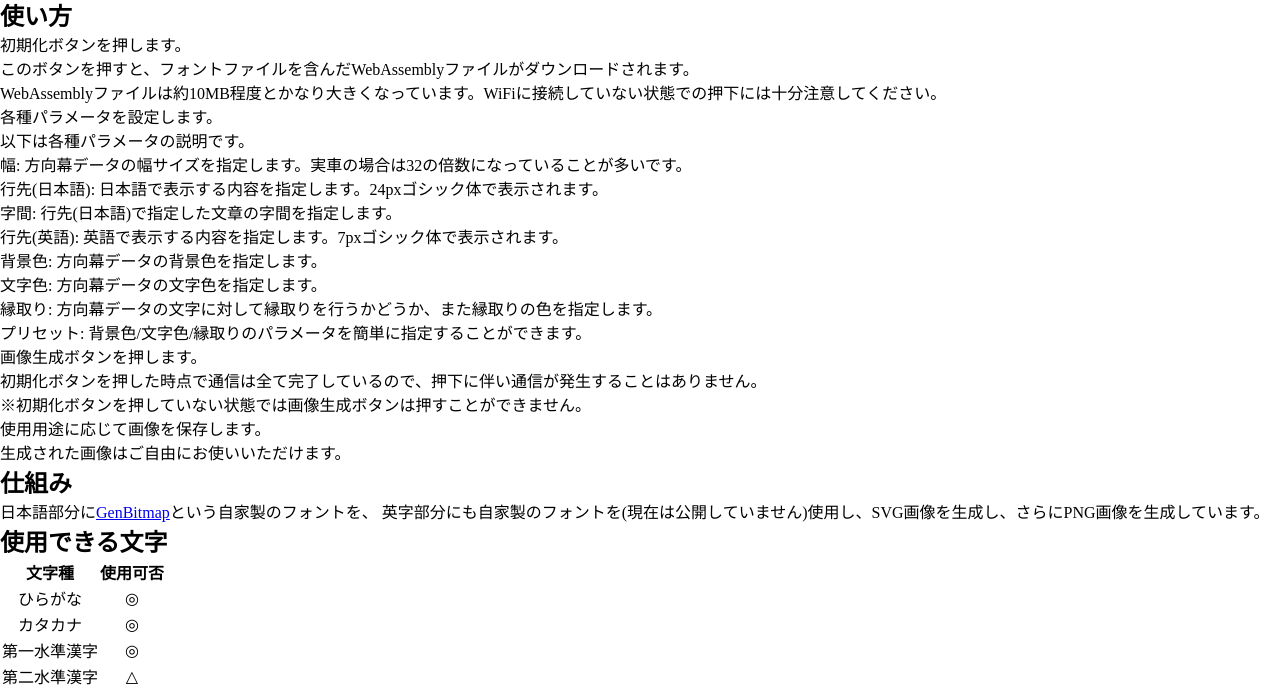
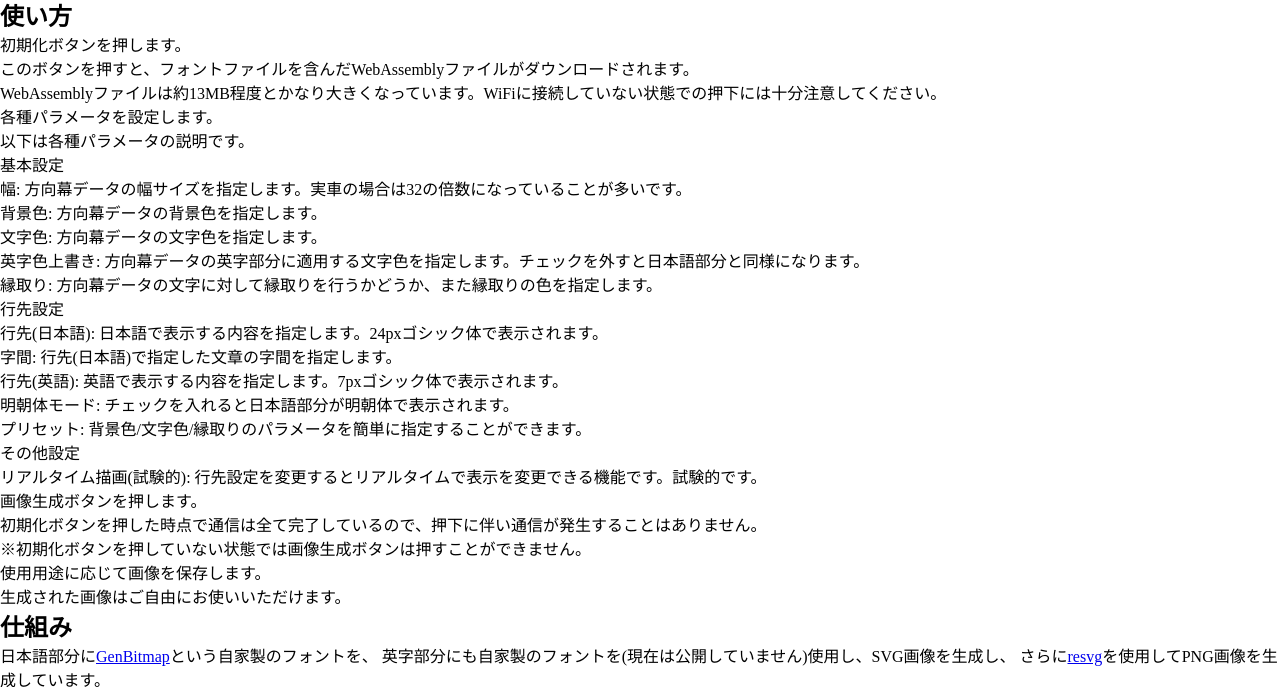
Before and after one commit to akashiyaki01c/LedPngMaker, a plain HTML site: page help.html in a window 1280 px wide. Shown: the part 73-760 px from the top of the page. Drawn offline with Linux system fonts and the light colour scheme; some packages are replaced by stand-ins of ours; files that its build step writes are made by us from their sources.

Commit message:
ヘルプ変更

```diff
--- a/help.html
+++ b/help.html
@@ -19,20 +19,38 @@
 		<li>
 			<p>初期化ボタンを押します。</p>
 			<p>このボタンを押すと、フォントファイルを含んだWebAssemblyファイルがダウンロードされます。</p>
-			<p>WebAssemblyファイルは約10MB程度とかなり大きくなっています。WiFiに接続していない状態での押下には十分注意してください。</p>
+			<p>WebAssemblyファイルは約13MB程度とかなり大きくなっています。WiFiに接続していない状態での押下には十分注意してください。</p>
 		</li>
 		<li>
 			<p>各種パラメータを設定します。</p>
 			<p>以下は各種パラメータの説明です。</p>
 			<ul>
-				<li>幅: 方向幕データの幅サイズを指定します。実車の場合は32の倍数になっていることが多いです。</li>
-				<li>行先(日本語): 日本語で表示する内容を指定します。24pxゴシック体で表示されます。</li>
-				<li>字間: 行先(日本語)で指定した文章の字間を指定します。</li>
-				<li>行先(英語): 英語で表示する内容を指定します。7pxゴシック体で表示されます。</li>
-				<li>背景色: 方向幕データの背景色を指定します。</li>
-				<li>文字色: 方向幕データの文字色を指定します。</li>
-				<li>縁取り: 方向幕データの文字に対して縁取りを行うかどうか、また縁取りの色を指定します。</li>
+				<li>
+					基本設定
+					<ul>
+						<li>幅: 方向幕データの幅サイズを指定します。実車の場合は32の倍数になっていることが多いです。</li>
+						<li>背景色: 方向幕データの背景色を指定します。</li>
+						<li>文字色: 方向幕データの文字色を指定します。</li>
+						<li>英字色上書き: 方向幕データの英字部分に適用する文字色を指定します。チェックを外すと日本語部分と同様になります。</li>
+						<li>縁取り: 方向幕データの文字に対して縁取りを行うかどうか、また縁取りの色を指定します。</li>
+					</ul>
+				</li>
+				<li>
+					行先設定
+					<ul>
+						<li>行先(日本語): 日本語で表示する内容を指定します。24pxゴシック体で表示されます。</li>
+						<li>字間: 行先(日本語)で指定した文章の字間を指定します。</li>
+						<li>行先(英語): 英語で表示する内容を指定します。7pxゴシック体で表示されます。</li>
+						<li>明朝体モード: チェックを入れると日本語部分が明朝体で表示されます。</li>
+					</ul>
+				</li>
 				<li>プリセット: 背景色/文字色/縁取りのパラメータを簡単に指定することができます。</li>
+				<li>
+					その他設定
+					<ul>
+						<li>リアルタイム描画(試験的): 行先設定を変更するとリアルタイムで表示を変更できる機能です。試験的です。</li>
+					</ul>
+				</li>
 			</ul>
 		</li>
 		<li>
@@ -48,9 +66,10 @@
 	<h2>仕組み</h2>
 	<p>
 		日本語部分に<a href="https://github.com/akashiyaki01c/GenBitmap">GenBitmap</a>という自家製のフォントを、
-		英字部分にも自家製のフォントを(現在は公開していません)使用し、SVG画像を生成し、さらにPNG画像を生成しています。
+		英字部分にも自家製のフォントを(現在は公開していません)使用し、SVG画像を生成し、
+		さらに<a href="https://github.com/RazrFalcon/resvg">resvg</a>を使用してPNG画像を生成しています。
 	</p>
-	<h2>使用できる文字</h2>
+	<h2>GenBitmapで使用できる文字</h2>
 	<table style="text-align: center;">
 		<tr><th>文字種</th><th>使用可否</th></tr>
 		<tr><td>ひらがな</td><td>◎</td></tr>
```
Also changed, not shown: convert.js (+13 -2 lines), index.html (+18 -3 lines).
